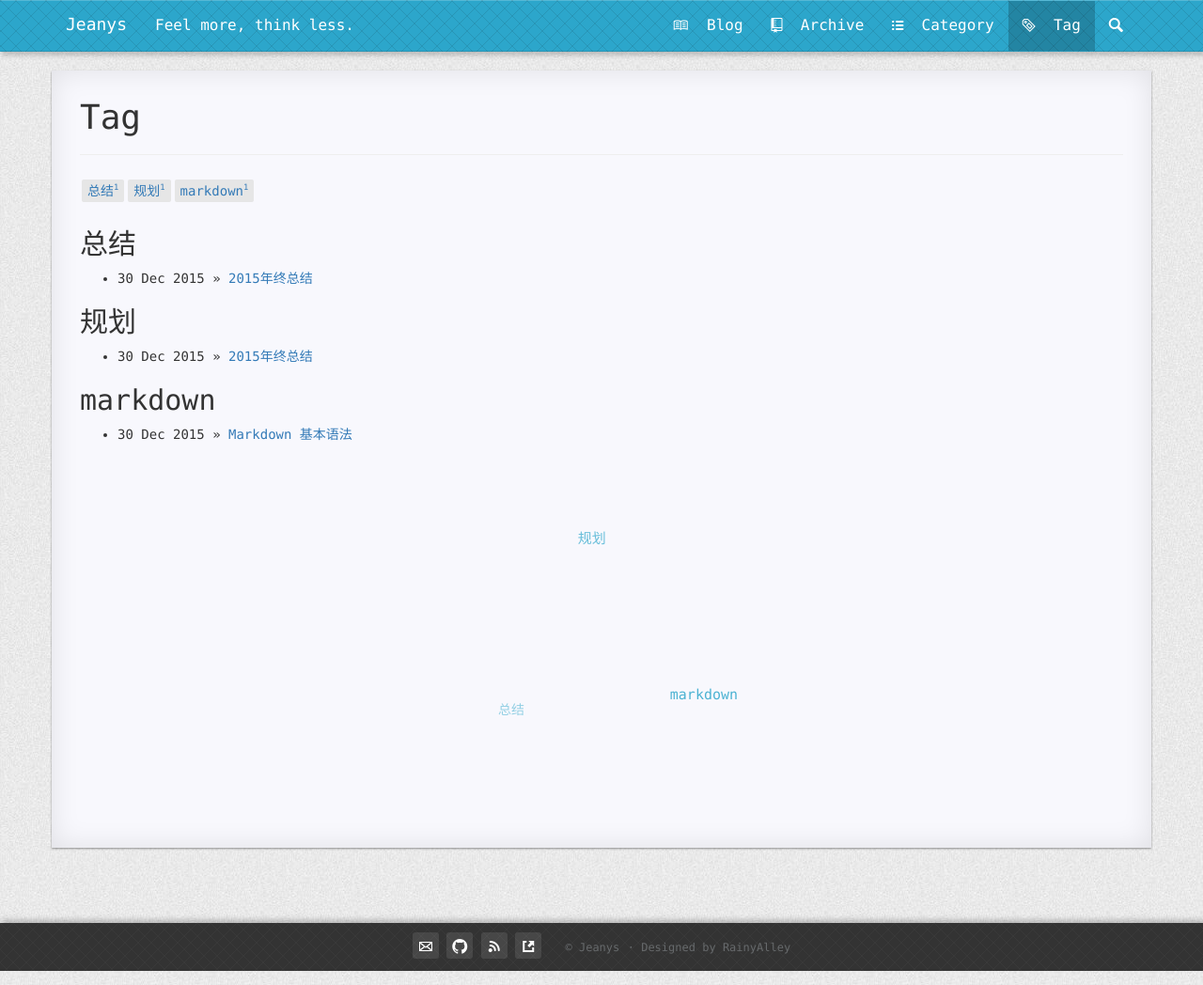
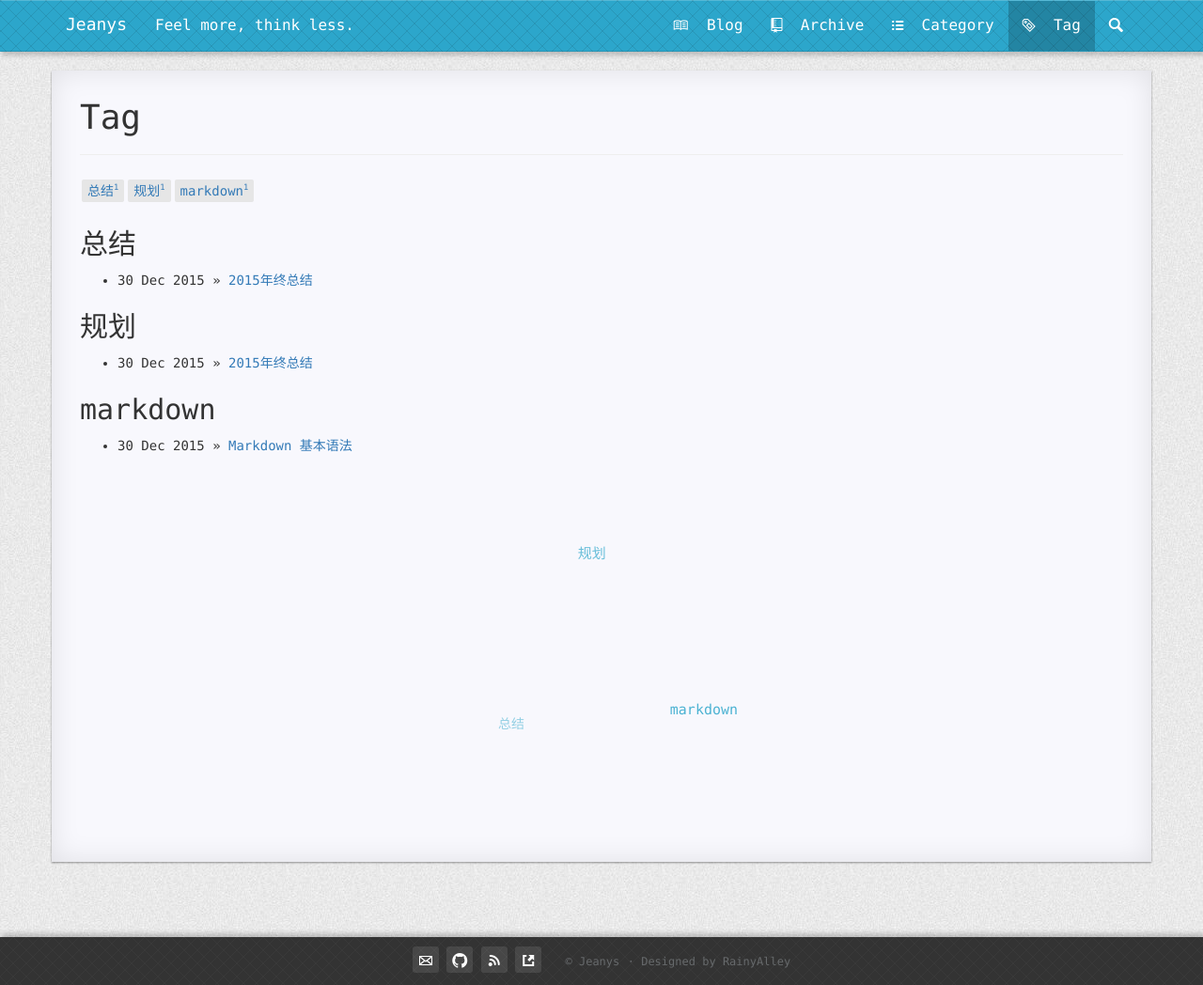
Before and after one commit to jeanys/jeanys.github.io, a Jekyll site: the page built from pages/3tag.html, in a window 1280 px wide. Shown: the whole page at 94% size. Built offline with Jekyll 4.4.1, drawn with Linux system fonts in a browser that asks for light colours; nearby versions of some CDN libraries; Markdown is read by kramdown in place of the engine named in the settings.

Commit message:
article style
line-height

```diff
--- a/static/css/style.css
+++ b/static/css/style.css
@@ -149,6 +149,9 @@ a:active {text-decoration: none}	/* 选定的链接 */
 .sheet{
     padding:10px 30px;
 }
+.sheet article{
+    line-height: 1.8;
+}
 
 @media screen and (max-width: 767px) {
     .sheet{
```
